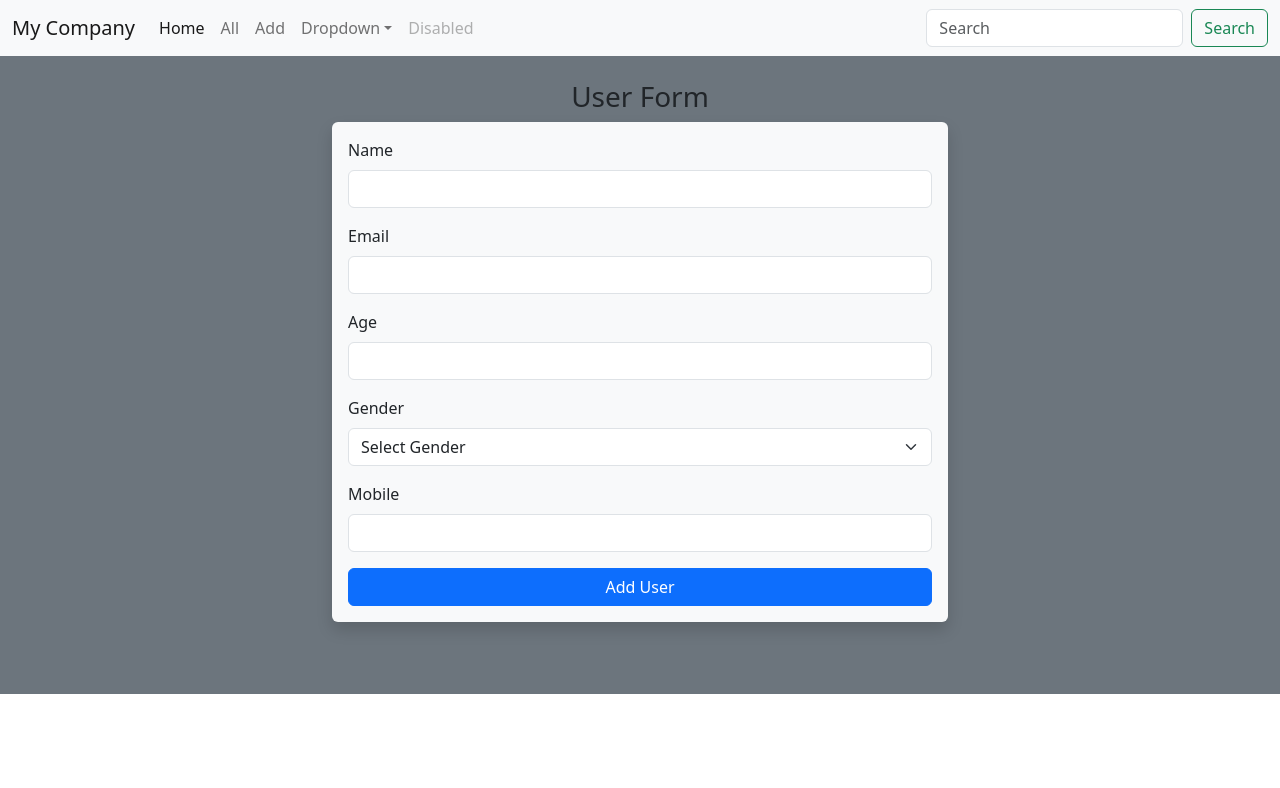
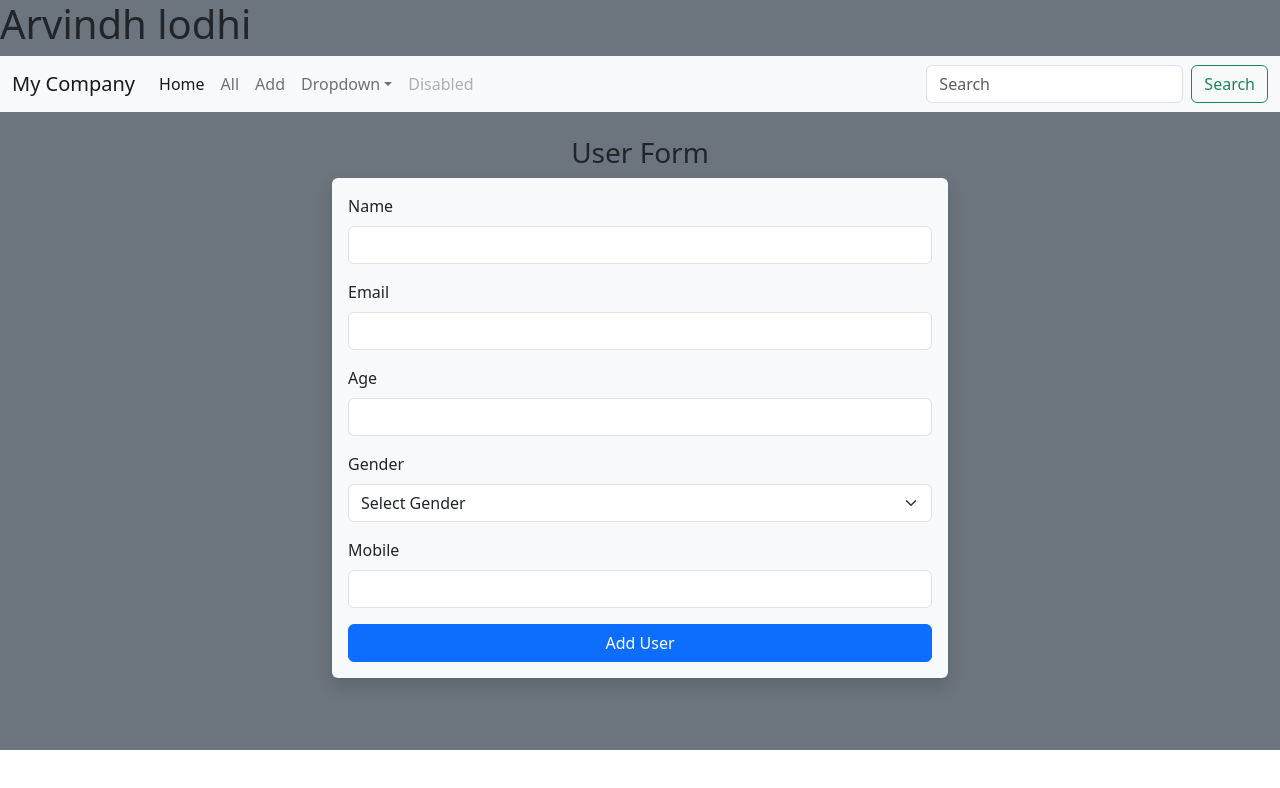
Before and after one commit to Arvindlodhi2001/Testing, a React (Vite) app: page / in a window 1280 px wide. Shown: the top 788 px of the page. Built offline with nearby package versions, Linux system fonts and the light colour scheme.

Commit message:
this is new changs for checking git

```diff
--- a/src/Component/Navbar/Navbar.jsx
+++ b/src/Component/Navbar/Navbar.jsx
@@ -7,6 +7,7 @@ const Navbar = () => {
 
   return (
     <div>
+      <h1>Arvindh lodhi</h1>
       <nav className="navbar navbar-expand-lg navbar-light bg-light">
         <div className="container-fluid">
           <a className="navbar-brand" href="#">
```
